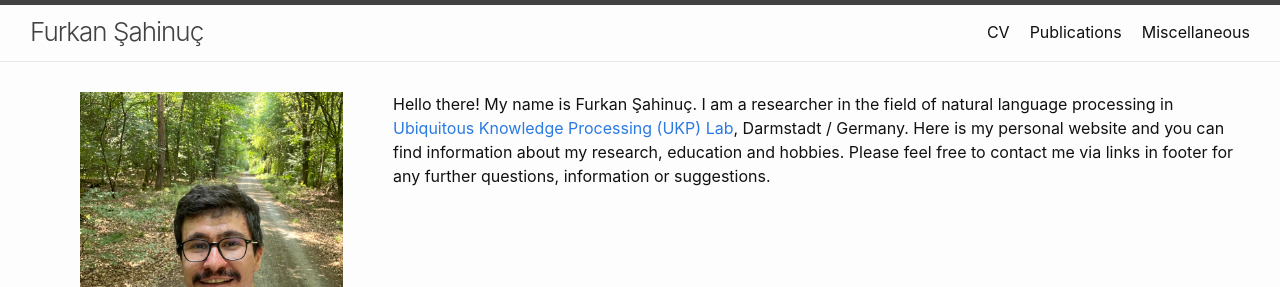
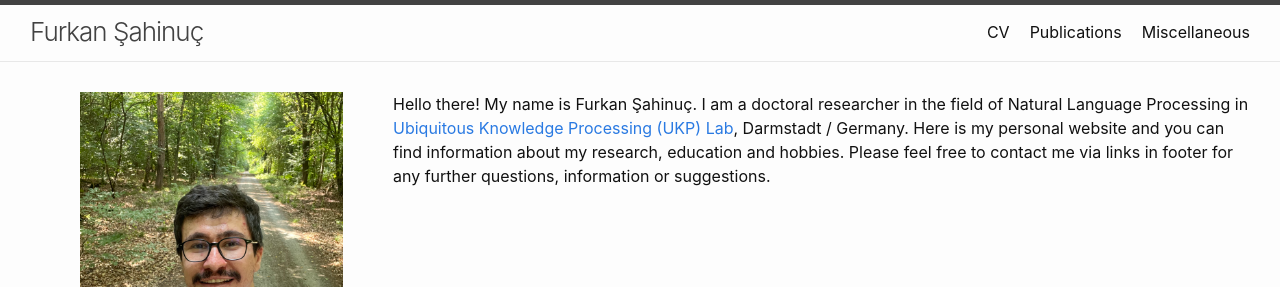
Before and after one commit to furkansahinuc/furkansahinuc.github.io, a Jekyll site: the page built from index.md, in a window 1280 px wide. Shown: the top 287 px of the page. Built offline with Jekyll 4.4.1, drawn with Linux system fonts in a browser that asks for light colours.

Commit message:
CV update

```diff
--- a/_includes/cv.html
+++ b/_includes/cv.html
@@ -1,12 +1,14 @@
 <!-- <iframe src="{{ "/cv/Furkan_Sahinuc_CV.pdf" }}" width="100%" height="600px" /> -->
 
-<iframe
+<!-- <iframe
     src="https://docs.google.com/gview?embedded=true&amp;url=https://furkansahinuc.github.io/cv/CV_31_03_2023.pdf"
     frameBorder="0"
     scrolling="auto"
     height="100%"
     width="100%"
-></iframe>
+></iframe> -->
+
+<object data="/cv/CV_30_10_2023.pdf" type="application/pdf" width="100%" height="100%">
 
 <!-- <iframe src="{{ "/cv/CV_19_10_2022.pdf" }}" width="100%" height="100%"/> -->
 
--- a/_includes/head.html
+++ b/_includes/head.html
@@ -3,6 +3,7 @@
   <meta http-equiv="X-UA-Compatible" content="IE=edge">
   <meta name="viewport" content="width=device-width, initial-scale=1">
   {%- seo -%}
+  <link rel="icon" type="image/png" href="{{ "/assets/favicon.png"  | absolute_url }}">
   <link rel="stylesheet" href="{{ "/assets/main.css" | relative_url }}">
   {%- feed_meta -%}
   {%- if jekyll.environment == 'production' and site.google_analytics -%}
--- a/index.md
+++ b/index.md
@@ -2,4 +2,4 @@
 layout: home
 ---
 
-Hello there! My name is Furkan Şahinuç. I am a researcher in the field of natural language processing in [Ubiquitous Knowledge Processing (UKP) Lab](https://www.informatik.tu-darmstadt.de/ukp/ukp_home/index.en.jsp), Darmstadt / Germany. Here is my personal website and you can find information about my research, education and hobbies. Please feel free to contact me via links in footer for any further questions, information or suggestions.
+Hello there! My name is Furkan Şahinuç. I am a doctoral researcher in the field of Natural Language Processing in [Ubiquitous Knowledge Processing (UKP) Lab](https://www.informatik.tu-darmstadt.de/ukp/ukp_home/index.en.jsp), Darmstadt / Germany. Here is my personal website and you can find information about my research, education and hobbies. Please feel free to contact me via links in footer for any further questions, information or suggestions.
```
Also changed, not shown: _includes/jerseys.html (+6 -6 lines), _includes/tournaments.html (+14 -14 lines), assets/favicon.png (added), 1 other file.
